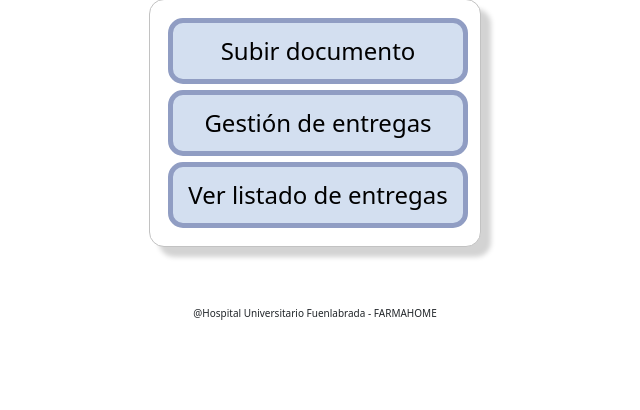
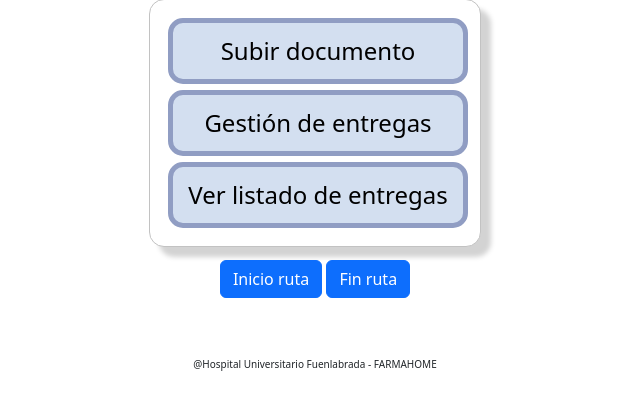
Before and after one commit to JorgeTarancon/FARMAHOME_APP, a Django app: page / in a window 1280 px wide. Shown: the part 145-555 px from the top of the page, without its empty margins (325-965 px from the left). Run offline with Django 3.2, Linux system fonts and the light colour scheme; a user stored in the database is signed in; some libraries are stand-ins or nearby versions.

Commit message:
Add register for inicio ruta y fin ruta

```diff
--- a/FARMAHOME/static/FARMAHOME/style.css
+++ b/FARMAHOME/static/FARMAHOME/style.css
@@ -84,6 +84,10 @@ a.navbar-brand.ms-auto {
 .div_padding_2{
     padding: 2%;
 }
+
+.div_margin_top_1{
+    margin-top: 1%;
+}
 /* DIVS */
 
 
--- a/FARMAHOME/templates/FARMAHOME/basic.html
+++ b/FARMAHOME/templates/FARMAHOME/basic.html
@@ -41,11 +41,18 @@
 
   <center>
     {% if messages %}
-    <div class="alert-danger">
         {% for message in messages %}
-          {% if message.tags %}
-            <strong>{{ message }}</strong>
-          {% endif %}
+            {% if message.tags %}
+                {% if message.tags == 'success' %}
+                    <div class="alert-success">
+                {% elif message.tags == 'error' %}
+                    <div class="alert-danger">
+                {% elif message.tags == 'warning' %}
+                    <div class="alert-warning">
+                {% endif %}
+                    	<strong>{{ message }}</strong>
+                  	</div>
+            {% endif %}
         {% endfor %}
     </div>
     {% endif %}
--- a/FARMAHOME/templates/FARMAHOME/index.html
+++ b/FARMAHOME/templates/FARMAHOME/index.html
@@ -7,13 +7,13 @@ Aplicación de seguimiento de medicamentos a domicilio
 {% block body %}
 	<div class="container-fluid">
 		<div class="menu_container">
+
+			{% if perms.FARMAHOME.can_upload_data %}
 				<div class="button_container">
-        {% if perms.FARMAHOME.can_upload_data %}
 					<a class="btn btn-primary menu" href="{% url 'FARMAHOME:subir_datos' %}">Subir documento</a>
-        {% else %}
-			<a class="btn btn-primary menu disabled" href="{% url 'FARMAHOME:subir_datos' %}">Subir documento</a>
+				</div>
 			{% endif %}
-      </div>
+
 			<div class="button_container">
 				{% if perms.FARMAHOME.can_register_data %}
 					<a class="btn btn-primary menu" href="{% url 'FARMAHOME:entregar_pedido' %}">Gestión de entregas</a>
@@ -21,9 +21,22 @@ Aplicación de seguimiento de medicamentos a domicilio
 					<a class="btn btn-primary menu disabled" href="{% url 'FARMAHOME:entregar_pedido' %}">Gestión de entregas</a>
 				{% endif %}
 			</div>
+
 			<div class="button_container">
 				<a class="btn btn-primary menu" href="{% url 'FARMAHOME:ver_pedidos' 'hoy' %}">Ver listado de entregas</a>
 			</div>
+
 		</div>
+
+		{% if perms.FARMAHOME.can_register_route %}
+			<div class="div_margin_top_1">
+				<form method="post">
+					{% csrf_token %}
+					<button class="btn btn-primary" type="submit" name="inicio_ruta"> Inicio ruta </button>
+					<button class="btn btn-primary" type="submit" name="fin_ruta"> Fin ruta </button>
+				</form>
+			</div>
+		{% endif %}
+
   	</div>
 {% endblock %}
--- a/FARMAHOME/views.py
+++ b/FARMAHOME/views.py
@@ -5,7 +5,7 @@ from django.contrib.auth import login, authenticate, logout
 from django.contrib.auth.forms import AuthenticationForm
 from django.contrib.auth.decorators import login_required, permission_required
 from django.contrib import messages
-from .models import DatoReparto
+from .models import DatoReparto, Ruta
 from .forms import FormularioEntregarPedido, FormularioSubirDocumento, FormularioBusquedaEntregas
 from datetime import datetime, timedelta
 import pandas as pd
@@ -31,6 +31,39 @@ def user_login(request):
 
 @login_required
 def index(request):
+    if request.method == "POST":
+
+        ruta = Ruta.objects.filter(usuario=request.user.username, fecha_inicio__date=timezone.now().date())
+
+        if 'inicio_ruta' in request.POST:
+            if len(ruta) == 0:
+                new_value = Ruta(
+                        usuario = request.user.username,
+                        fecha_inicio = datetime.now())
+                new_value.save()
+
+                messages.success(request,"Fecha inicio de la ruta registrada correctamente.")
+            else:
+                messages.warning(request,f"Ya has registrado un inicio de ruta hoy para el usuario: {request.user.username}. No se puede registrar un nuevo inicio.")
+
+        elif 'fin_ruta' in request.POST:
+            if len(ruta) == 0:
+                messages.warning(request,f"No se ha registrado ningún inicio de ruta hoy para el usuario: {request.user.username}. Por lo tanto, no se puede finalizar la ruta.")
+            else:
+                if ruta[0].fecha_fin:
+                    messages.warning(request,f"Ya has registrado un fin de ruta hoy para el usuario: {request.user.username}. No se puede registrar un nuevo final.")
+                else:
+                    ruta[0].fecha_fin = datetime.now()
+                    ruta[0].save()
+
+                    messages.success(request,"Fecha fin de la ruta registrada correctamente.")
+
+        else:
+            messages.error(request,"An error has ocurred and we have not been able to register the datetime.")
+
+    else:
+        pass
+
     context = {}
     return render(request, "FARMAHOME/index.html", context)
 
```
Also changed, not shown: FARMAHOME/models.py (+8 -0 lines), FARMAHOME/migrations/0007_alter_datoreparto_options.py (added), FARMAHOME/migrations/0008_auto_20230522_1036.py (added), db.sqlite3. Lines whose indentation alone changed are shown as unchanged.
